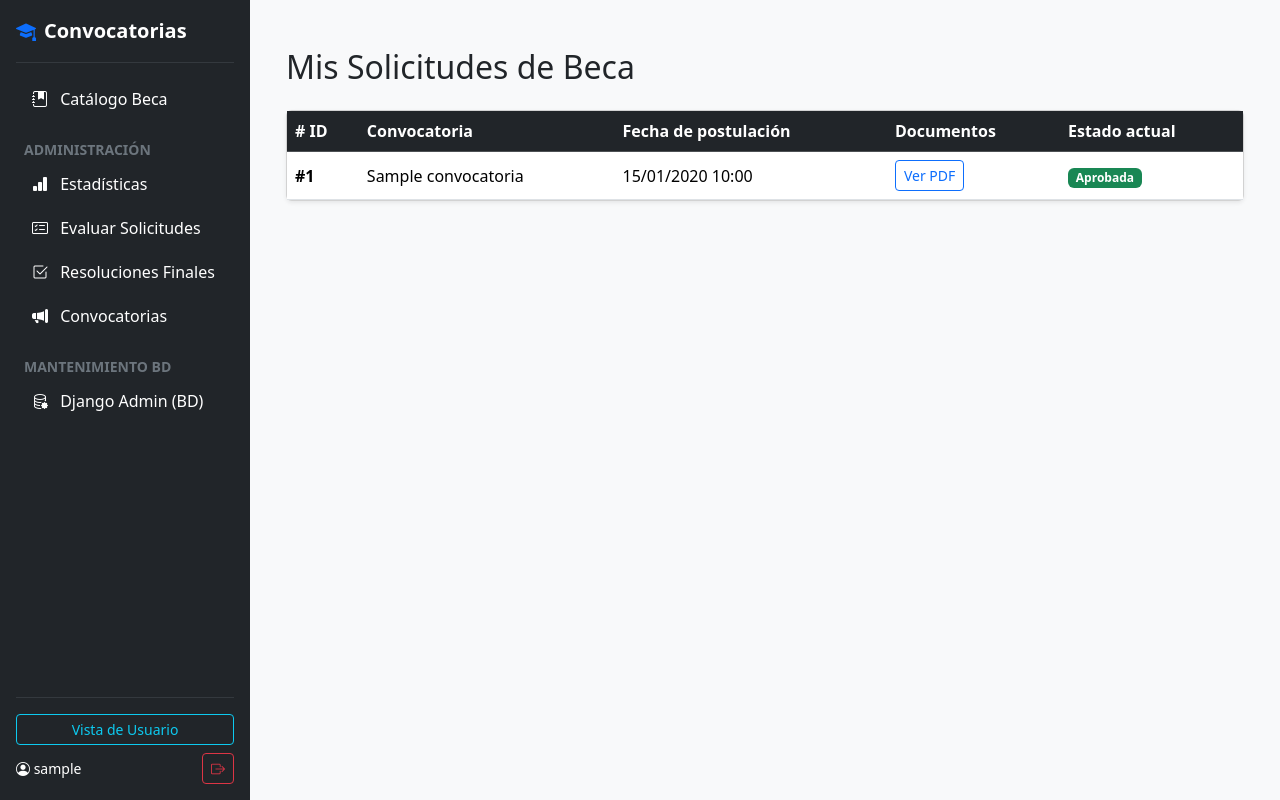
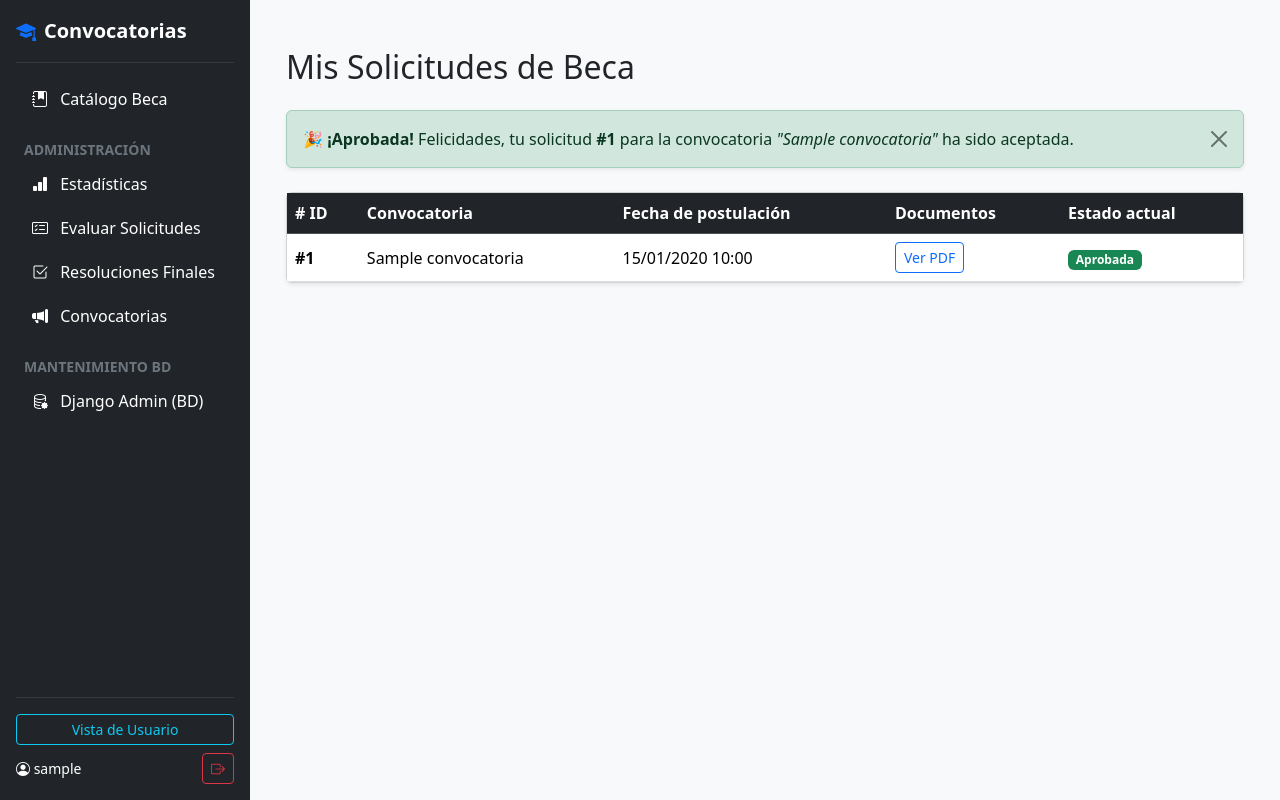
Before and after one commit to sofsdf/proyect-analisis-II, a Django app: page /solicitudes/mis-solicitudes/ in a window 1280 px wide. Run offline with Django 5.2, Linux system fonts and the light colour scheme; a user stored in the database is signed in; tables that the repository leaves empty hold one stand-in row (values such as "Sample post").

Commit message:
feat: agrega alerta visual de estado de solicitud para el estudiante

```diff
--- a/templates/solicitudes/mis_solicitudes.html
+++ b/templates/solicitudes/mis_solicitudes.html
@@ -3,6 +3,29 @@
 {% block content %}
 <div class="container mt-4">
     <h2 class="mb-4">Mis Solicitudes de Beca</h2>
+
+    <!-- SECCIÓN DE NOTIFICACIONES AL ESTUDIANTE (HU-08 / Tarea de Samuel) -->
+    <div class="mb-4">
+        {% for solicitud in solicitudes %}
+            {% if not solicitud.resolucion_final %}
+                <div class="alert alert-warning alert-dismissible fade show shadow-sm" role="alert">
+                    <strong>⏳ En proceso:</strong> Tu solicitud <strong>#{{ solicitud.id }}</strong> para la convocatoria <em>"{{ solicitud.convocatoria.titulo }}"</em> ha sido recibida y está siendo evaluada.
+                    <button type="button" class="btn-close" data-bs-dismiss="alert" aria-label="Close"></button>
+                </div>
+            {% elif solicitud.resolucion_final == 'APROBADA' %}
+                <div class="alert alert-success alert-dismissible fade show shadow-sm" role="alert">
+                    <strong>🎉 ¡Aprobada!</strong> Felicidades, tu solicitud <strong>#{{ solicitud.id }}</strong> para la convocatoria <em>"{{ solicitud.convocatoria.titulo }}"</em> ha sido aceptada.
+                    <button type="button" class="btn-close" data-bs-dismiss="alert" aria-label="Close"></button>
+                </div>
+            {% else %}
+                <div class="alert alert-danger alert-dismissible fade show shadow-sm" role="alert">
+                    <strong>❌ Rechazada:</strong> Lo sentimos, tu solicitud <strong>#{{ solicitud.id }}</strong> para la convocatoria <em>"{{ solicitud.convocatoria.titulo }}"</em> no fue aprobada en esta ocasión.
+                    <button type="button" class="btn-close" data-bs-dismiss="alert" aria-label="Close"></button>
+                </div>
+            {% endif %}
+        {% endfor %}
+    </div>
+    <!-- FIN SECCIÓN DE NOTIFICACIONES -->
 
     <div class="card shadow-sm">
         <div class="card-body p-0">
@@ -32,7 +55,7 @@
                             {% endif %}
                         </td>
                         <td>
-                            <!-- Lógica de estados: Si no hay resolución del admin, sigue en proceso -->
+                            <!-- Lógica de estados para las etiquetas (badges) de la tabla -->
                             {% if not solicitud.resolucion_final %}
                                 <span class="badge bg-warning text-dark">En proceso</span>
                             {% elif solicitud.resolucion_final == 'APROBADA' %}
```
